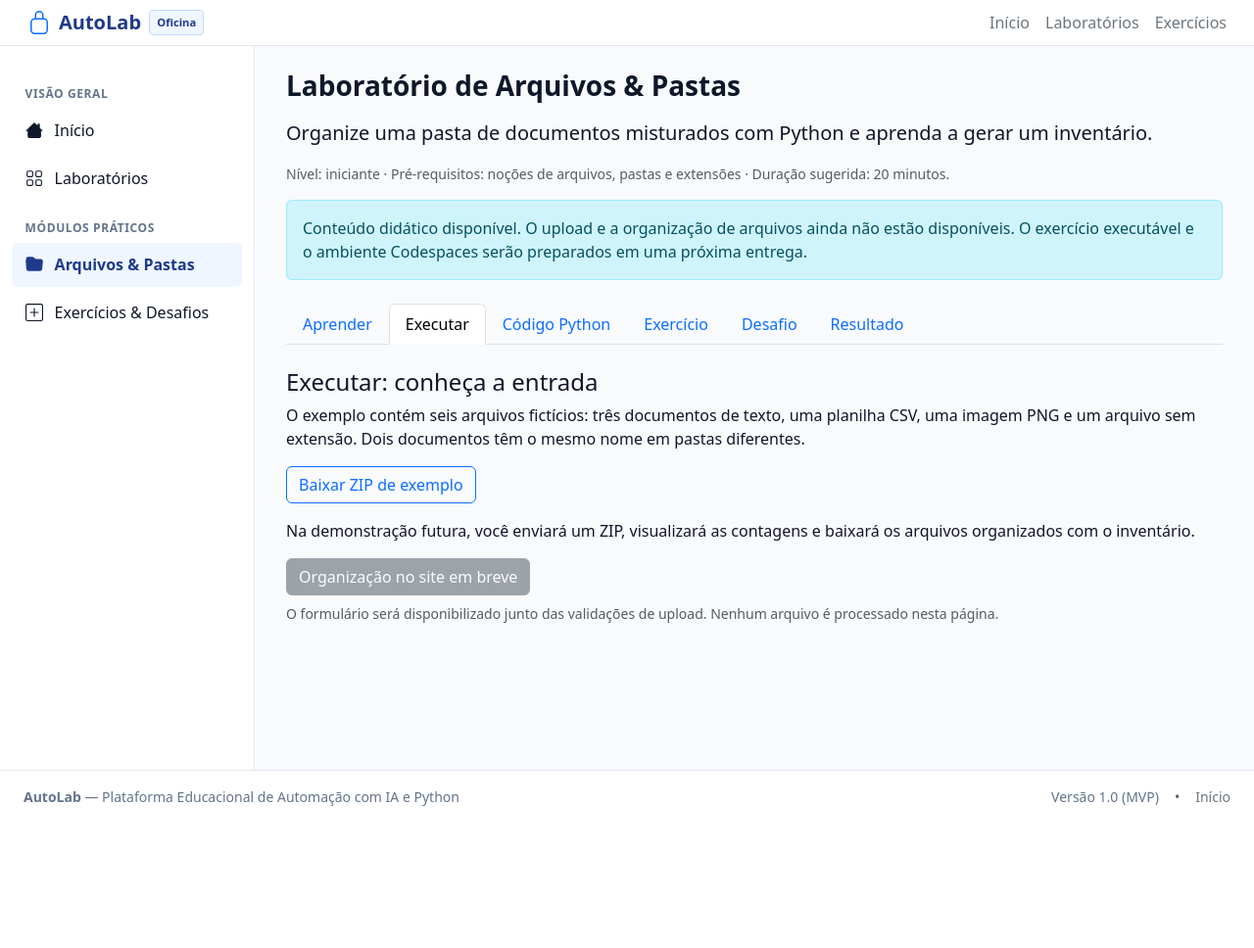
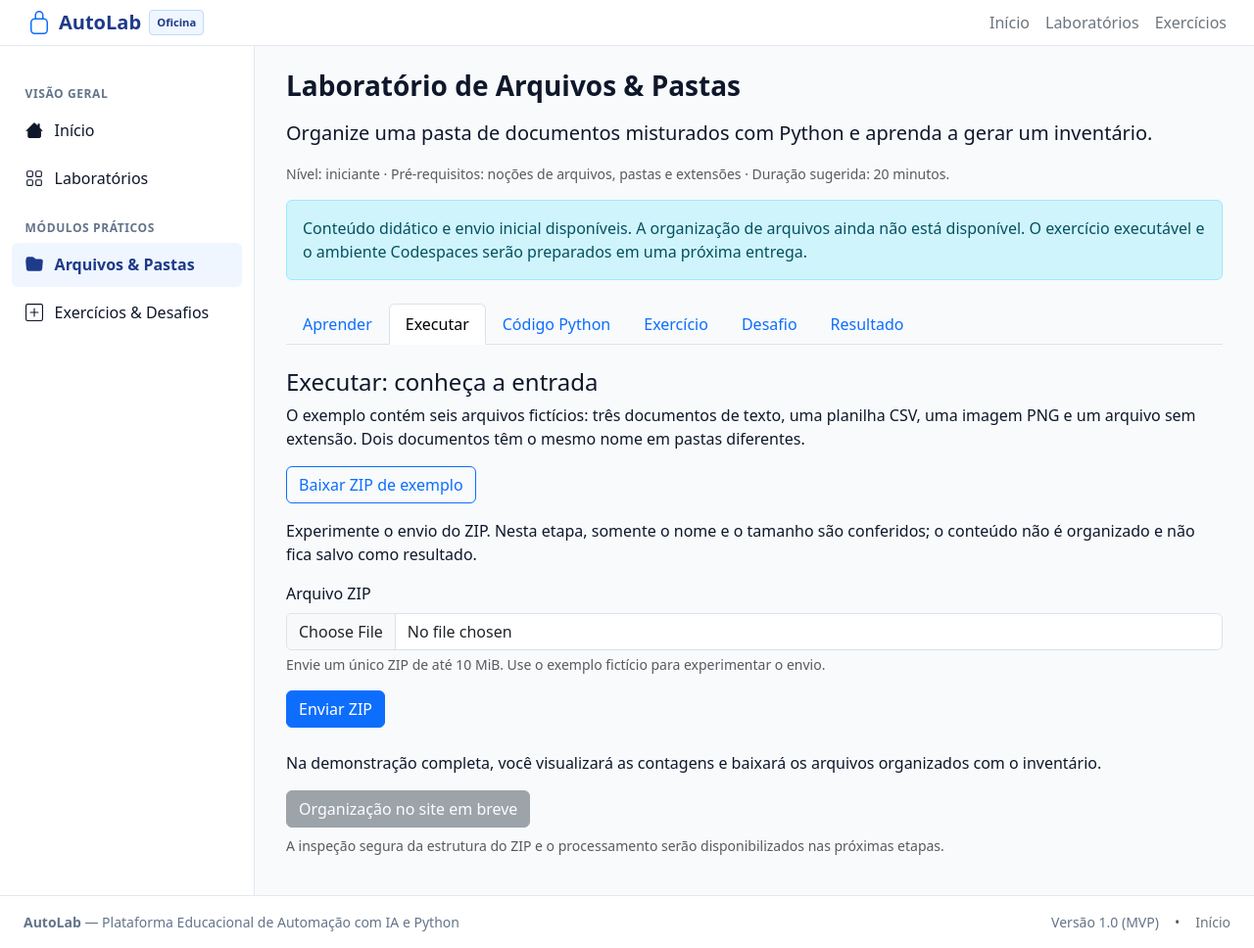
Before and after one commit to heloabrantessb/autolab, a Django app: page /laboratorios/arquivos/ in a window 1280 px wide, after a click on "Executar". Shown: the whole page at 98% size. Before the commit the page ends 823 px from the top, so only its background shows below. Run offline with Django 5.2, Linux system fonts and the light colour scheme; some libraries are stand-ins or nearby versions.

Commit message:
feat(arquivos): implementa recebimento inicial com CSRF

```diff
--- a/laboratorios/urls.py
+++ b/laboratorios/urls.py
@@ -7,5 +7,6 @@ app_name = "laboratorios"
 
 urlpatterns = [
     path("arquivos/", views.arquivos, name="arquivos"),
+    path("arquivos/organizar/", views.organizar_arquivos, name="organizar_arquivos"),
     path("arquivos/exemplo/", views.exemplo_arquivos, name="exemplo_arquivos"),
 ]
--- a/laboratorios/views.py
+++ b/laboratorios/views.py
@@ -3,7 +3,9 @@
 from django.conf import settings
 from django.http import FileResponse, Http404
 from django.shortcuts import render
-from django.views.decorators.http import require_safe
+from django.views.decorators.http import require_POST, require_safe
+
+from .forms import UploadZIPForm
 
 
 ETAPAS_ARQUIVOS = (
@@ -18,7 +20,27 @@ def arquivos(request):
     """Laboratorio de Arquivos e Pastas."""
     return render(request, "laboratorios/arquivos.html", {
         "etapas": ETAPAS_ARQUIVOS,
+        "etapa_ativa": "aprender",
+        "form": UploadZIPForm(),
     })
+
+
+@require_POST
+def organizar_arquivos(request):
+    """Recebe e confere o upload; ainda não inspeciona ou organiza ZIPs."""
+    form = UploadZIPForm(request.POST, request.FILES)
+    nome_recebido = None
+    status = 400
+    if form.is_valid():
+        nome_recebido = form.cleaned_data["arquivo_zip"].name
+        status = 200
+        form = UploadZIPForm()
+    return render(request, "laboratorios/arquivos.html", {
+        "etapas": ETAPAS_ARQUIVOS,
+        "etapa_ativa": "executar",
+        "form": form,
+        "nome_recebido": nome_recebido,
+    }, status=status)
 
 
 @require_safe
--- a/templates/laboratorios/arquivos.html
+++ b/templates/laboratorios/arquivos.html
@@ -8,19 +8,19 @@
   <p class="lead">Organize uma pasta de documentos misturados com Python e aprenda a gerar um inventário.</p>
   <p class="small text-muted">Nível: iniciante · Pré-requisitos: noções de arquivos, pastas e extensões · Duração sugerida: 20 minutos.</p>
   <div class="alert alert-info" role="status">
-    Conteúdo didático disponível. O upload e a organização de arquivos ainda não estão disponíveis.
+    Conteúdo didático e envio inicial disponíveis. A organização de arquivos ainda não está disponível.
     O exercício executável e o ambiente Codespaces serão preparados em uma próxima entrega.
   </div>
 </header>
 
-{% include "partials/lab_tabs.html" with etapas=etapas prefix="arquivos" only %}
+{% include "partials/lab_tabs.html" with etapas=etapas prefix="arquivos" etapa_ativa=etapa_ativa only %}
 <noscript>
   <style>.autolab-lab-panel.tab-pane { display: block; opacity: 1; margin-bottom: 2rem; }</style>
   <p>As seis etapas estão disponíveis abaixo. Use os links para ir até cada seção.</p>
 </noscript>
 
 <div class="tab-content">
-  <section class="tab-pane autolab-lab-panel active" id="arquivos-aprender" role="tabpanel" aria-labelledby="arquivos-aprender-tab" tabindex="0">
+  <section class="tab-pane autolab-lab-panel{% if etapa_ativa == 'aprender' %} active{% endif %}" id="arquivos-aprender" role="tabpanel" aria-labelledby="arquivos-aprender-tab" tabindex="0">
     <h2 class="h4">Aprender: organizar por extensão</h2>
     <p>Uma equipe recebeu documentos, planilhas e imagens na mesma pasta. O objetivo é separar os arquivos em categorias, preservar todos os conteúdos e registrar de onde cada arquivo veio.</p>
     <p>A extensão é a parte final do nome, como <code>.txt</code> ou <code>.csv</code>. Ela orienta a classificação; não comprova o formato real do conteúdo.</p>
@@ -41,13 +41,15 @@
     <a class="btn btn-outline-primary" href="{% url 'laboratorios:exemplo_arquivos' %}">Baixar ZIP de exemplo</a>
   </section>
 
-  <section class="tab-pane autolab-lab-panel" id="arquivos-executar" role="tabpanel" aria-labelledby="arquivos-executar-tab" tabindex="0">
+  <section class="tab-pane autolab-lab-panel{% if etapa_ativa == 'executar' %} active{% endif %}" id="arquivos-executar" role="tabpanel" aria-labelledby="arquivos-executar-tab" tabindex="0">
     <h2 class="h4">Executar: conheça a entrada</h2>
     <p>O exemplo contém seis arquivos fictícios: três documentos de texto, uma planilha CSV, uma imagem PNG e um arquivo sem extensão. Dois documentos têm o mesmo nome em pastas diferentes.</p>
     <a class="btn btn-outline-primary mb-3" href="{% url 'laboratorios:exemplo_arquivos' %}">Baixar ZIP de exemplo</a>
-    <p>Na demonstração futura, você enviará um ZIP, visualizará as contagens e baixará os arquivos organizados com o inventário.</p>
+    <p>Experimente o envio do ZIP. Nesta etapa, somente o nome e o tamanho são conferidos; o conteúdo não é organizado e não fica salvo como resultado.</p>
+    {% include "partials/upload_form.html" %}
+    <p>Na demonstração completa, você visualizará as contagens e baixará os arquivos organizados com o inventário.</p>
     <button class="btn btn-secondary" type="button" disabled>Organização no site em breve</button>
-    <p class="small text-muted mt-2">O formulário será disponibilizado junto das validações de upload. Nenhum arquivo é processado nesta página.</p>
+    <p class="small text-muted mt-2">A inspeção segura da estrutura do ZIP e o processamento serão disponibilizados nas próximas etapas.</p>
   </section>
 
   <section class="tab-pane autolab-lab-panel" id="arquivos-codigo" role="tabpanel" aria-labelledby="arquivos-codigo-tab" tabindex="0">
--- a/templates/partials/lab_tabs.html
+++ b/templates/partials/lab_tabs.html
@@ -1,10 +1,10 @@
 <nav class="mb-4" aria-label="Etapas do laboratório">
   <div class="nav nav-tabs flex-wrap" role="tablist">
     {% for slug, titulo in etapas %}
-      <a class="nav-link{% if forloop.first %} active{% endif %}"
+      <a class="nav-link{% if slug == etapa_ativa %} active{% endif %}"
          id="{{ prefix }}-{{ slug }}-tab" href="#{{ prefix }}-{{ slug }}"
          data-bs-toggle="tab" role="tab" aria-controls="{{ prefix }}-{{ slug }}"
-         aria-selected="{% if forloop.first %}true{% else %}false{% endif %}">{{ titulo }}</a>
+         aria-selected="{% if slug == etapa_ativa %}true{% else %}false{% endif %}">{{ titulo }}</a>
     {% endfor %}
   </div>
 </nav>
--- /dev/null
+++ b/templates/partials/upload_form.html
@@ -0,0 +1,21 @@
+{% if nome_recebido %}
+  <div class="alert alert-info" role="status" aria-live="polite">
+    Envio recebido: <strong>{{ nome_recebido }}</strong>.
+    Apenas o nome e o tamanho foram conferidos. A estrutura do ZIP ainda não foi validada;
+    nenhum arquivo foi organizado e nenhum resultado foi gerado.
+  </div>
+{% endif %}
+{% if form.errors %}
+  <div class="alert alert-danger" role="alert">Não foi possível receber o arquivo. Confira os erros abaixo e selecione o ZIP novamente.</div>
+{% endif %}
+<form action="{% url 'laboratorios:organizar_arquivos' %}" method="post" enctype="multipart/form-data" class="mb-4">
+  {% csrf_token %}
+  {{ form.non_field_errors }}
+  <div class="mb-3">
+    <label for="{{ form.arquivo_zip.id_for_label }}" class="form-label">{{ form.arquivo_zip.label }}</label>
+    {{ form.arquivo_zip }}
+    <div class="form-text" id="{{ form.arquivo_zip.id_for_label }}_helptext">{{ form.arquivo_zip.help_text }}</div>
+    <div class="text-danger">{{ form.arquivo_zip.errors }}</div>
+  </div>
+  <button class="btn btn-primary" type="submit">Enviar ZIP</button>
+</form>
```
Also changed, not shown: core/tests/test_home.py (+1 -1 lines), laboratorios/tests/test_pagina_arquivos.py (+2 -2 lines).
